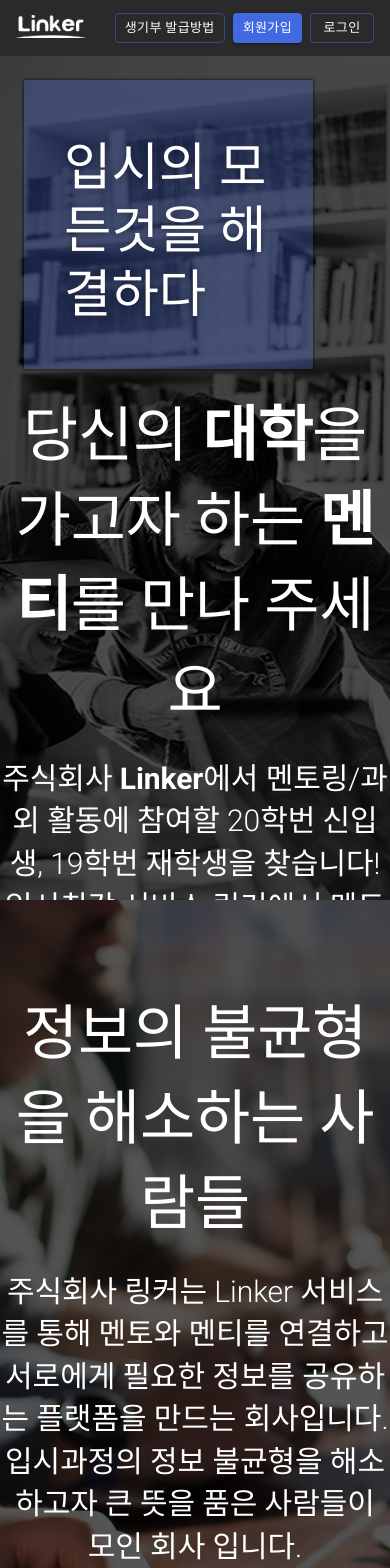
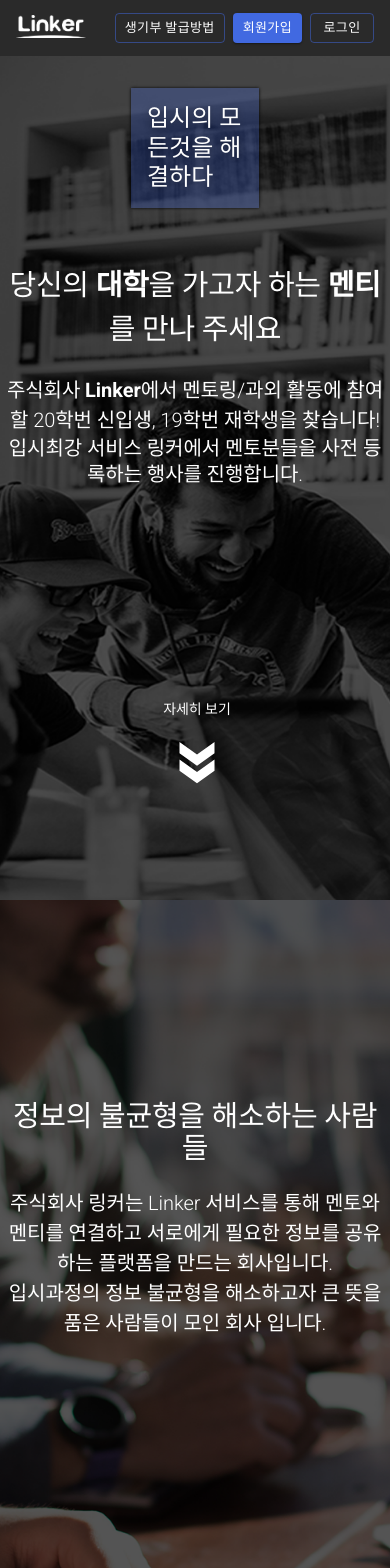
Before and after one commit to nanse/linker, a React (Create React App) app: page / in a window 390 px wide. Shown: the top 1568 px of the page. Built offline with nearby package versions, Linux system fonts and the light colour scheme; no server answers; what sendbird would draw is missing.

Commit message:
홈 반응형 수정

```diff
--- a/src/components/welcome/Intro.js
+++ b/src/components/welcome/Intro.js
@@ -8,21 +8,25 @@ import DoubleArrowIcon from '@material-ui/icons/DoubleArrow';
 import Parallax from '../Parallax/Parallax';
 
 const useStyles = makeStyles(theme => ({
+  container: {
+    textAlign: 'center',
+  },
   box: {
-    margin: theme.spacing(9, 13),
-    padding: theme.spacing(7, 5),
-    [theme.breakpoints.down('md')]: {
-      margin: theme.spacing(3),
-    },
-    width: 289,
-    height: 289,
+    margin: '32px auto',
+    padding: theme.spacing(2),
+    width: 128,
+    height: 120,
     boxShadow: '0 0 3px 0 #050505',
     backgroundColor: 'rgba(65, 105, 225, 0.28)',
+    textAlign: 'left',
+  },
+  section: {
+    height: '90hv',
   },
   slogan: {
     textShadow: '0px 1px 7px rgba(0, 0, 0, 0.34)',
     // fontFamily: 'NanumSquareB',
-    fontSize: 51.5,
+    fontSize: 24,
     fontWeight: 'normal',
     fontStretch: 'normal',
     fontStyle: 'normal',
@@ -31,36 +35,38 @@ const useStyles = makeStyles(theme => ({
     color: '#ffffff',
     opacity: 1,
   },
-  subLogo: {
-    flexBasis: 'auto',
+  head: {
+    fontSize: 30,
+    color: '#fff',
+    '&:before': {
+      width: 5,
+      background: '#fff',
     },
+  },
+
   subtitle: {
-    marginBottom: theme.spacing(3),
-    fontSize: 60,
-    fontWeight: 300,
-    color: '#ffffff',
-    lineHeight: 1.42,
-    textAlign: 'center',
+    marginTop: theme.spacing(3),
+    lineHeight: 1.5,
+  },
+  subtitle2: {
+    marginTop: theme.spacing(25),
+  },
+  subtitle3: {
+    marginTop: theme.spacing(10),
+  },
+  subtitle4: {
+    marginTop: theme.spacing(5),
   },
   desc: {
-    fontSize: 30,
-    fontWeight: 300,
-    color: '#ffffff',
-    lineHeight: 1.42,
-    textAlign: 'center',
+    lineHeight: 1.5,
   },
-  detail: {
-    marginTop: theme.spacing(10),
-    fontSize: 24,
-    color: '#ffffff',
-    lineHeight: 1.42,
-    textAlign: 'center',
+  goDetail: {
+    position: 'absolute',
+    left: 'calc(50% - 40px)',
+    bottom: theme.spacing(12),
   },
   arrowIcon: {
     transform: 'rotate( 90deg )',
-  },
-  section: {
-    height: '90vh',
   },
 }));
 
@@ -70,15 +76,10 @@ const Intro = () => {
     <>
       {/* 1페이지 */}
       <Parallax filter image={require('../../assets/img/welcome-bg1.png')}>
-        <Grid
-          container
-          direction="row"
-          justify="space-between"
-          alignItems="flex-start"
-        >
-          <Grid item xs={12} sm={12} lg={6}>
+        <div className={classes.container}>
+          <Grid container justify="center">
+            <Grid item xs={12} sm={12} lg={12}>
               <div className={classes.box}>
-              <div></div>
                 <Typography className={classes.slogan} variant="h1">
                   입시의 모든것을 해결하다
                 </Typography>
@@ -88,30 +89,26 @@ const Intro = () => {
               <div className={classes.subLogo}></div>
             </Grid>
           </Grid>
-        <Grid
-          container
-          direction="column"
-          justify="flex-start"
-          alignItems="center"
-          spacing={3}
-        >
+          <Grid container justify="center" spacing={3}>
             <Grid item xs={12} sm={12} lg={12}>
-            <Typography className={classes.subtitle} variant="h2">
-              당신의 <strong>대학</strong>을 가고자 하는 <strong>멘티</strong>를
-              만나 주세요
+              <Typography variant="h2" className={classes.subtitle}>
+                당신의 <strong>대학</strong>을 가고자 하는 <strong>멘티</strong>
+                를 만나 주세요
               </Typography>
-            <Typography className={classes.desc} variant="body1">
+              <Typography variant="h4" className={classes.subtitle}>
                 주식회사 <strong>Linker</strong>에서 멘토링/과외 활동에 참여할
                 20학번 신입생, 19학번 재학생을 찾습니다!
               </Typography>
-            <Typography className={classes.desc} variant="body1">
+              <Typography variant="h4">
                 입시최강 서비스 링커에서 멘토분들을 사전 등록하는 행사를
                 진행합니다.
               </Typography>
-            <Typography className={classes.detail} variant="body1">
+
+              <div className={classes.goDetail}>
+                <Typography color="" variant="body1">
                   자세히 보기
                 </Typography>
-            <Typography className={classes.desc} variant="body1">
+                <Typography variant="body1">
                   <IconButton>
                     <DoubleArrowIcon
                       className={classes.arrowIcon}
@@ -120,41 +117,118 @@ const Intro = () => {
                     ></DoubleArrowIcon>
                   </IconButton>
                 </Typography>
+              </div>
             </Grid>
           </Grid>
+        </div>
       </Parallax>
 
       {/* 2페이지 */}
       <Parallax filter image={require('../../assets/img/welcome-bg2.png')}>
-        <Grid
-          container
-          direction="row"
-          justify="center"
-          alignItems="center"
-          className={classes.section}
-        >
+        <div className={classes.container}>
+          <Grid container direction="row" justify="center" alignItems="stretch">
             <Grid item xs={12} sm={12} lg={12}>
-            <Typography className={classes.subtitle} variant="h2">
+              <Typography variant="h2" className={classes.subtitle2}>
                 정보의 불균형을 해소하는 사람들
               </Typography>
-            <Typography className={classes.desc} variant="body1">
-              주식회사 링커는 Linker 서비스를 통해 멘토와 멘티를 연결하고 <br />
-              서로에게 필요한 정보를 공유하는 플랫폼을 만드는 회사입니다.
-              <br />
+              <Typography variant="h4" className={classes.subtitle}>
+                주식회사 링커는 Linker 서비스를 통해 멘토와 멘티를 연결하고
+                서로에게 필요한 정보를 공유하는 플랫폼을 만드는 회사입니다.{' '}
+                <br></br>
                 입시과정의 정보 불균형을 해소하고자 큰 뜻을 품은 사람들이 모인
                 회사 입니다.
               </Typography>
             </Grid>
           </Grid>
+        </div>
       </Parallax>
       <Parallax filter image={require('../../assets/img/welcome-bg3.png')}>
-        hello
+        <div className={classes.container}>
+          <Typography variant="h2" className={classes.subtitle2}>
+            “Linker는 이런 서비스 입니다.”
+          </Typography>
+          <Typography variant="h4" className={classes.subtitle}>
+            링커 플랫폼에서 제공하는 서비스는 멘토링을 통해 발생하는 모든 수익은
+            당신에게 돌아갑니다. <br />
+            링커는 플랫폼 제공에 대한 최소한의 합리적인 수수료만 제공받습니다.
+          </Typography>
+        </div>
       </Parallax>
       <Parallax filter image={require('../../assets/img/welcome-bg4.png')}>
-        hello
+        <div className={classes.container}>
+          <Typography variant="h2" className={classes.subtitle3}>
+            Linker가 제공하는 멘토회원에 대한 혜택
+          </Typography>
+          <Typography variant="h4" className={classes.subtitle4}>
+            <strong>멘토링/과외 매칭 서비스 제공</strong>
+          </Typography>
+          <Typography variant="h4" className={classes.desc}>
+            멘토링/과외 매칭 서비스 제공 - 본인의 학업 활동 내용에 맞는
+            멘토링/과외 매칭 서비스 제공합니다.
+          </Typography>
+
+          <Typography variant="h4" className={classes.subtitle4}>
+            <strong>활동에 따른 높은 수익</strong>
+          </Typography>
+          <Typography variant="h4" className={classes.desc}>
+            Linker에서 멘토로 활동하여 발생한 수익의 최소 수수료 제 후 제공해
+            드립니다
+          </Typography>
+
+          <Typography variant="h4" className={classes.subtitle4}>
+            <strong>특정기간 수수료 면제(1차 공식 모집 참여 멘토 한정)</strong>
+          </Typography>
+          <Typography variant="h4" className={classes.desc}>
+            1차 공식 모집에 참여한 멘토의 경우 일정기간 수수료 면제 혜택 제공해
+            드립니다.
+          </Typography>
+
+          <Typography variant="h4" className={classes.subtitle4}>
+            <strong>
+              정보거래 활성 지원금 10만원 지급 (1차 공식 모집 참여 멘토 한정)
+            </strong>
+          </Typography>
+          <Typography variant="h4" className={classes.desc}>
+            1차 공식 모집에 참여한 멘토에게는 정보 거래 활성화 지원금 10만원
+            지급
+          </Typography>
+        </div>
       </Parallax>
       <Parallax filter image={require('../../assets/img/welcome-bg5.png')}>
-        hello
+        <div className={classes.container}>
+          <Typography variant="h2" className={classes.subtitle3}>
+            Linker가 약속하는 보안/안전성 지원금 10만원 지급
+          </Typography>
+          <Typography variant="h4" className={classes.subtitle4}>
+            <strong>생활기록부 원본 Data 삭제처리</strong>
+          </Typography>
+          <Typography variant="h4" className={classes.desc}>
+            업로드한 자료의 원본은 추출 후 즉시 삭제처리 합니다
+          </Typography>
+
+          <Typography variant="h4" className={classes.subtitle4}>
+            <strong>철저한 Data 저장/보관</strong>
+          </Typography>
+          <Typography variant="h4" className={classes.desc}>
+            추출된 Data는 AWS(아마존웹서버)의 격리된 보안영역에 저장됩니다.
+          </Typography>
+
+          <Typography variant="h4" className={classes.subtitle4}>
+            <strong>Data 암호화 통신</strong>
+          </Typography>
+          <Typography variant="h4" className={classes.desc}>
+            저장된 데이터의 해킹을 방지하기 위해 모든 Data를 암호화 처리하여
+            전송합니다.
+          </Typography>
+
+          <Typography variant="h4" className={classes.subtitle4}>
+            <strong>무단 도용에 대한 제재</strong>
+          </Typography>
+          <Typography variant="h4" className={classes.desc}>
+            - 서비스 내 정보 제공 시 워터마크 표시하여 제공됩니다.
+            <br />- 약관을 통해서 무단 사용의 법적인 제재 명시됩니다.
+          </Typography>
+        </div>
       </Parallax>
     </>
   );
--- a/src/theme/palette.js
+++ b/src/theme/palette.js
@@ -43,8 +43,8 @@ export default {
     light: colors.red[400],
   },
   text: {
-    primary: colors.blueGrey[900],
-    secondary: colors.blueGrey[600],
+    primary: white,
+    secondary: '#4169e1',
     link: colors.blue[600],
   },
   background: {
--- a/src/theme/typography.js
+++ b/src/theme/typography.js
@@ -3,80 +3,80 @@ import palette from './palette';
 export default {
   h1: {
     color: palette.text.primary,
-    fontWeight: 500,
+    fontWeight: 300,
     fontSize: '35px',
     letterSpacing: '-0.24px',
-    lineHeight: '40px'
+    lineHeight: '40px',
   },
   h2: {
     color: palette.text.primary,
-    fontWeight: 500,
+    fontWeight: 300,
     fontSize: '29px',
     letterSpacing: '-0.24px',
-    lineHeight: '32px'
+    lineHeight: '32px',
   },
   h3: {
     color: palette.text.primary,
-    fontWeight: 500,
+    fontWeight: 300,
     fontSize: '24px',
     letterSpacing: '-0.06px',
-    lineHeight: '28px'
+    lineHeight: '28px',
   },
   h4: {
     color: palette.text.primary,
-    fontWeight: 500,
+    fontWeight: 300,
     fontSize: '20px',
     letterSpacing: '-0.06px',
-    lineHeight: '24px'
+    lineHeight: '26px',
   },
   h5: {
     color: palette.text.primary,
-    fontWeight: 500,
+    fontWeight: 300,
     fontSize: '16px',
     letterSpacing: '-0.05px',
-    lineHeight: '20px'
+    lineHeight: '20px',
   },
   h6: {
     color: palette.text.primary,
-    fontWeight: 500,
+    fontWeight: 300,
     fontSize: '14px',
     letterSpacing: '-0.05px',
-    lineHeight: '20px'
+    lineHeight: '20px',
   },
   subtitle1: {
     color: palette.text.primary,
     fontSize: '16px',
     letterSpacing: '-0.05px',
-    lineHeight: '25px'
+    lineHeight: '25px',
   },
   subtitle2: {
     color: palette.text.secondary,
     fontWeight: 400,
     fontSize: '14px',
     letterSpacing: '-0.05px',
-    lineHeight: '21px'
+    lineHeight: '21px',
   },
   body1: {
     color: palette.text.primary,
     fontSize: '14px',
     letterSpacing: '-0.05px',
-    lineHeight: '21px'
+    lineHeight: '21px',
   },
   body2: {
     color: palette.text.secondary,
     fontSize: '12px',
     letterSpacing: '-0.04px',
-    lineHeight: '18px'
+    lineHeight: '18px',
   },
   button: {
     color: palette.text.primary,
-    fontSize: '14px'
+    fontSize: '14px',
   },
   caption: {
     color: palette.text.secondary,
     fontSize: '11px',
     letterSpacing: '0.33px',
-    lineHeight: '13px'
+    lineHeight: '13px',
   },
   overline: {
     color: palette.text.secondary,
@@ -84,6 +84,6 @@ export default {
     fontWeight: 500,
     letterSpacing: '0.33px',
     lineHeight: '13px',
-    textTransform: 'uppercase'
-  }
+    textTransform: 'uppercase',
+  },
 };
```
Lines whose indentation alone changed are shown as unchanged.
